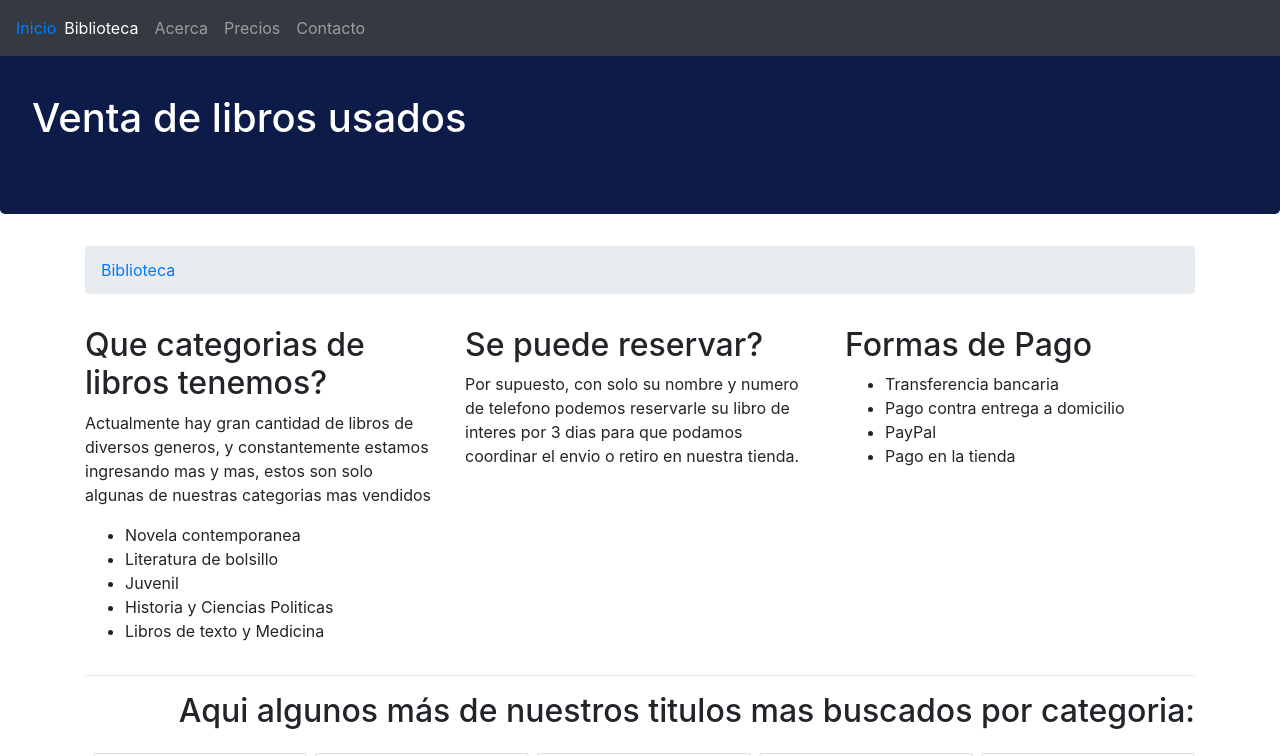
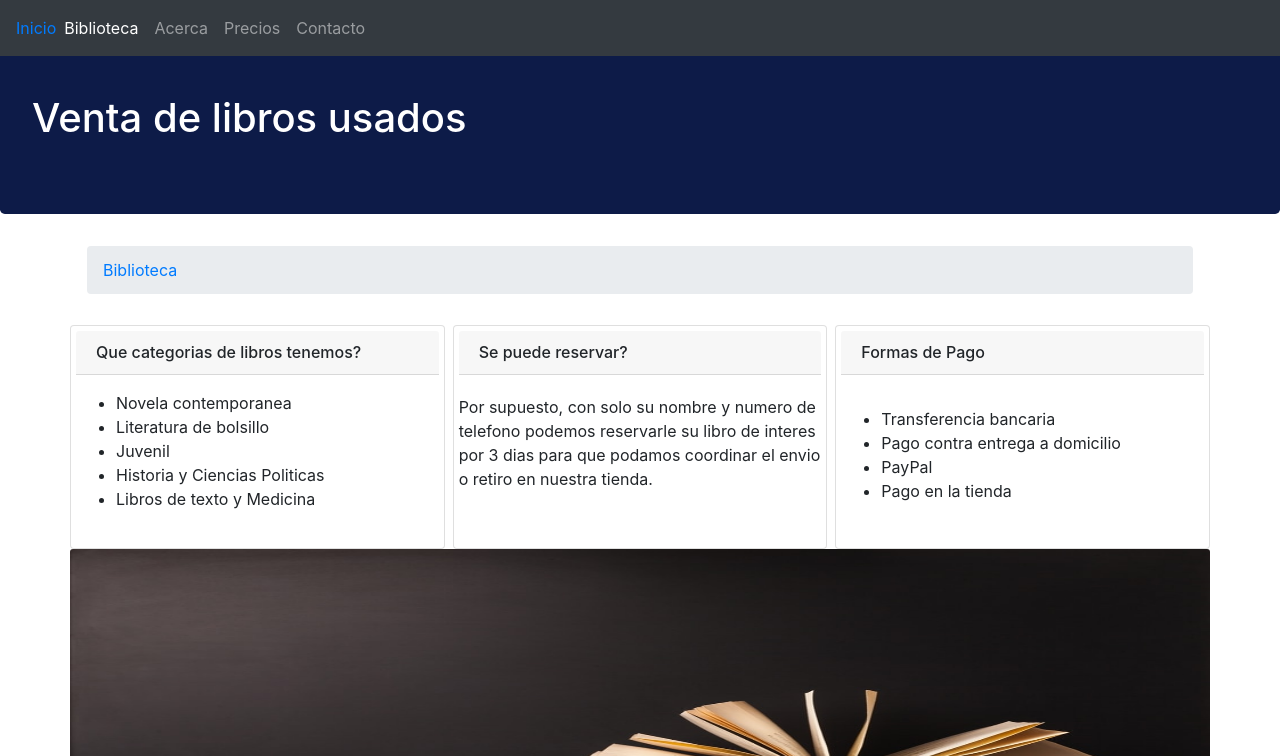
Before and after one commit to moiserma/ventaLibros, a website: page index.html in a window 1280 px wide. Shown: the top 756 px of the page. Drawn offline with nearby package versions, Linux system fonts and the light colour scheme; a web font is replaced by a local one.

Commit message:
Se corrigen tamanos de img y se termina de agregar y corregir cards, margin, padding

```diff
--- a/css/main.css
+++ b/css/main.css
@@ -30,8 +30,13 @@ address {
     color: orange;
 }
 
-/* .card-img-top {
+.card-img-top {
     width: 100%;
-    height: 25vw;
+    height: 130px;
     object-fit: cover;
-} */
+}
+
+ol{
+    padding: 5px;
+    margin: 2px;
+}
--- a/index.html
+++ b/index.html
@@ -39,10 +39,9 @@
                 </ol>
             </nav>
             <div class="row">
-            <div class="col-sm-4">
+            <div class=" card card-libros d-flex flex-column justify-content-between ml-0">
+                <h6 class="card-header">Que categorias de libros tenemos? </h6>
                 <p>
-                <h2>Que categorias de libros tenemos? </h2>
-                <p>Actualmente hay gran cantidad de libros de diversos generos, y constantemente estamos ingresando mas y mas, estos son solo algunas de nuestras categorias mas vendidos</p>
                 <ul>
                     <li>Novela contemporanea</li>
                     <li>Literatura de bolsillo</li>
@@ -52,15 +51,14 @@
                 </ul>
                 </p>
             </div>
-            <div class="col-sm-4">
-                <p></p>
-                <h2>Se puede reservar?</h2>
+            <div class="card card-libros d-flex flex-column justify-content-between ml-2">
+                <h6 class="card-header">Se puede reservar?</h6>
                     <p>Por supuesto, con solo su nombre y numero de telefono podemos reservarle su libro de interes por 3 dias para que podamos coordinar el envio o retiro en nuestra tienda.</p>
                 </p>
             </div>
-            <div class="col-sm-4">
+            <div class="card card-libros d-flex flex-column justify-content-between ml-2">
+                <h6 class="card-header">Formas de Pago</h6>
                 <p>
-                <h2>Formas de Pago</h2>
                 <ul>
                     <li>Transferencia bancaria</li>
                     <li>Pago contra entrega a domicilio</li>
@@ -69,8 +67,10 @@
                 </ul>
                 </p>
             </div>
-            </div>
+            <img src="img/libros-00.jpg" alt="responsive-image" class="card-img" height="300px">
+         </div>
             <hr>
+
 
             <div class="d-flex flex-wrap flex-row-reverse">
             <h2>Aqui algunos más de nuestros titulos mas buscados por categoria:</h2>
@@ -152,7 +152,7 @@
                 <div class=" card card-libros d-flex flex-column justify-content-between ml-2">
                     <div class="card-header">Divulgacion Cientifica</div>
                         <div class="card-body">
-                            <img src="img/libro-ubhct.jpg" width="cover" alt="responsive image" class="card-img-top">
+                            <img src="img/libro-ubhct.png" width="cover" alt="responsive image" class="card-img-top">
                                 <ol>
                                     <li>Una breve historia de casi todo - Bill Bryson</li>
                                     <li>A vivir la Ciencia - Pere Estupinia</li>
```
Also changed, not shown: precios.html (+1 -1 lines), img/libro-postales-este.jpeg, img/libro-tatuador-auschwitz.jpg, img/libro-ubhct.jpg (deleted), img/libro-ubhct.png (added), 1 other file.
